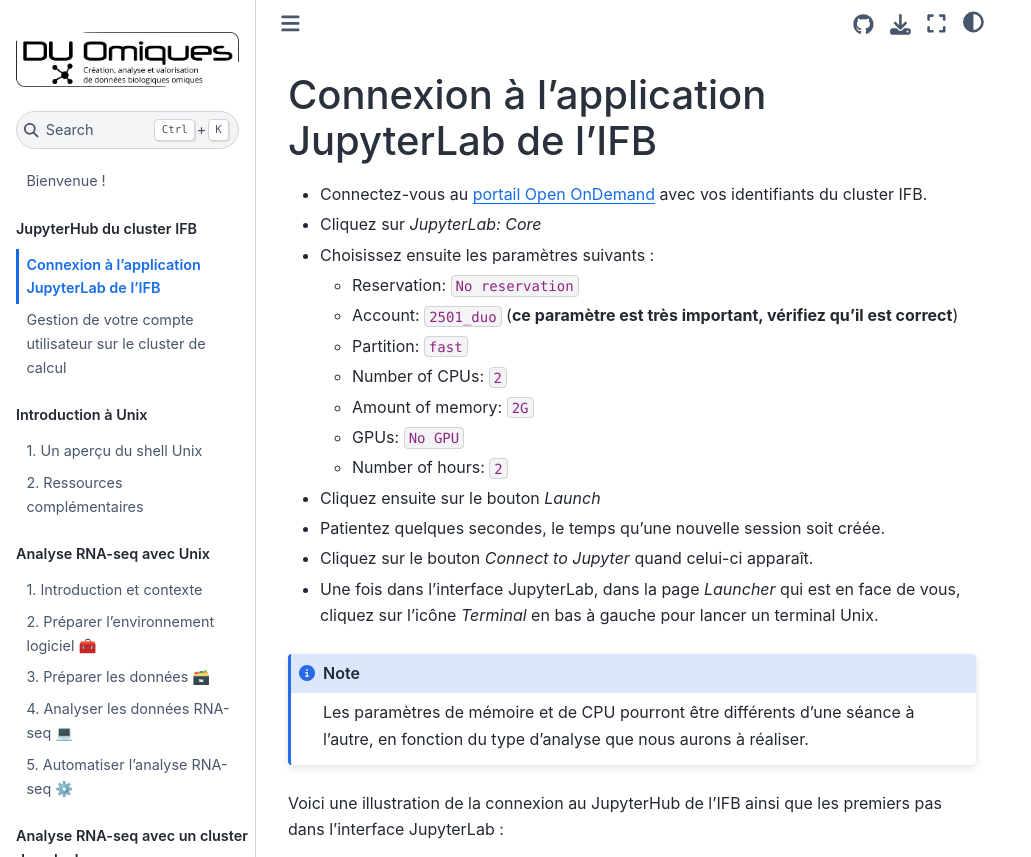
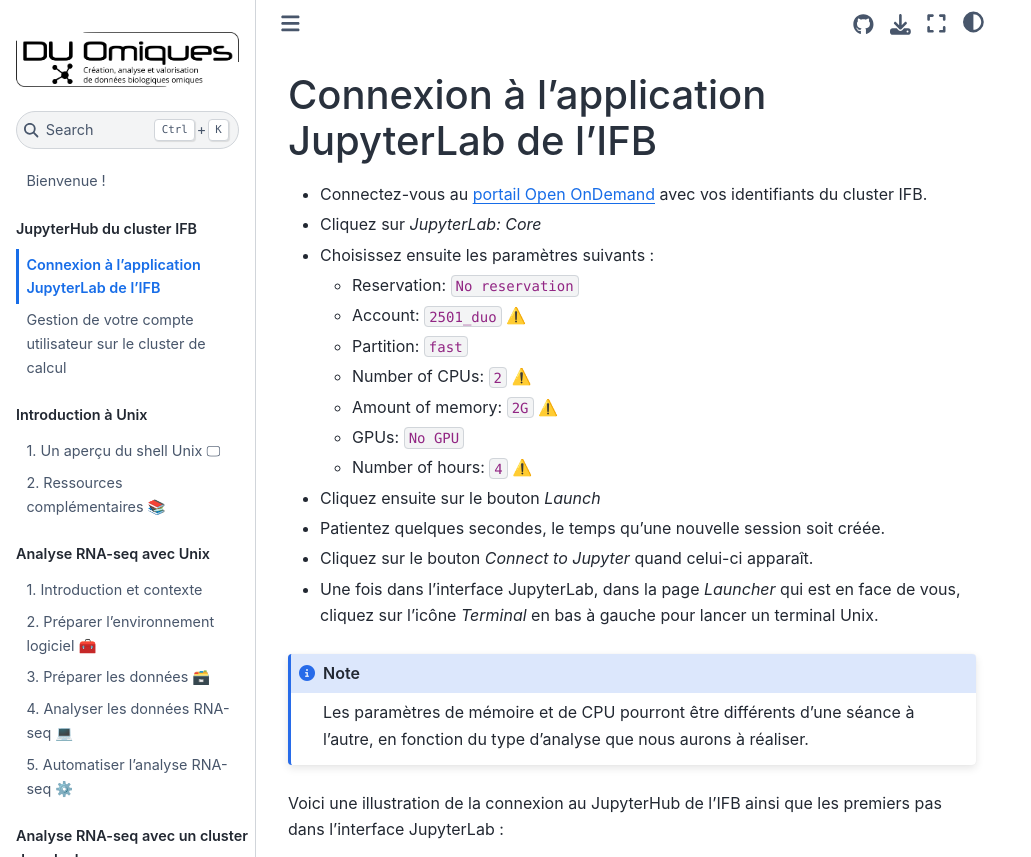
Before and after one commit to pierrepo/unix-tutorial, a Jupyter Book: the page built from content/connexion.md, in a window 1280 px wide and 1371 px high, cut to the strip 0-857 px from the top of the window. Shown: the whole strip, without its empty margins (0-1031 px from the left). Built offline with Jupyter Book 1.0.4 settings and Sphinx 7.4.7 and the Sphinx Book theme 1.1.4, drawn with Linux system fonts in a browser that asks for light colours.

```diff
--- a/content/_toc.yml
+++ b/content/_toc.yml
@@ -12,7 +12,7 @@ parts:
   numbered: true
   chapters:
   - file: tuto1/tutorial
-  - file: more
+  - file: tuto1/more
 - caption: Analyse RNA-seq avec Unix
   numbered: true
   chapters:
--- a/content/connexion.md
+++ b/content/connexion.md
@@ -4,12 +4,12 @@
 - Cliquez sur *JupyterLab: Core*
 - Choisissez ensuite les paramètres suivants :
     - Reservation: `No reservation`
-    - Account: `2501_duo` (**ce paramètre est très important, vérifiez qu'il est correct**)
+    - Account: `2501_duo` ⚠️
     - Partition: `fast`
-    - Number of CPUs: `2`
-    - Amount of memory: `2G`
+    - Number of CPUs: `2` ⚠️
+    - Amount of memory: `2G` ⚠️
     - GPUs: `No GPU`
-    - Number of hours: `2`
+    - Number of hours: `4` ⚠️
 
 - Cliquez ensuite sur le bouton *Launch*
 - Patientez quelques secondes, le temps qu'une nouvelle session soit créée.
```
Also changed, not shown: content/tuto1/more.md (renamed from content/more.md, +1 -1 lines), content/tuto1/tutorial.md (+25 -5 lines), content/tuto1/software_carpentry.md (renamed from content/software_carpentry.md), 1 other file.
